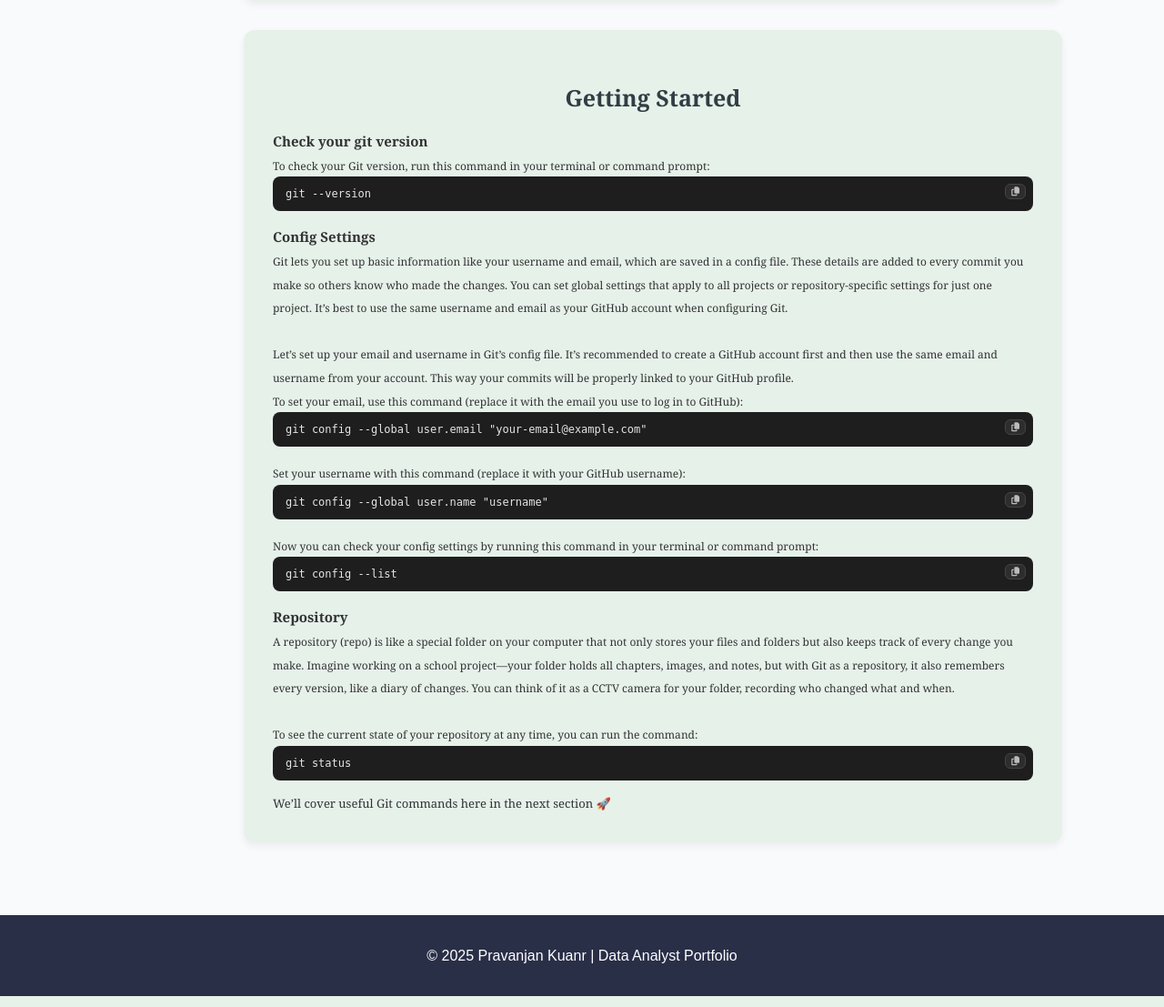
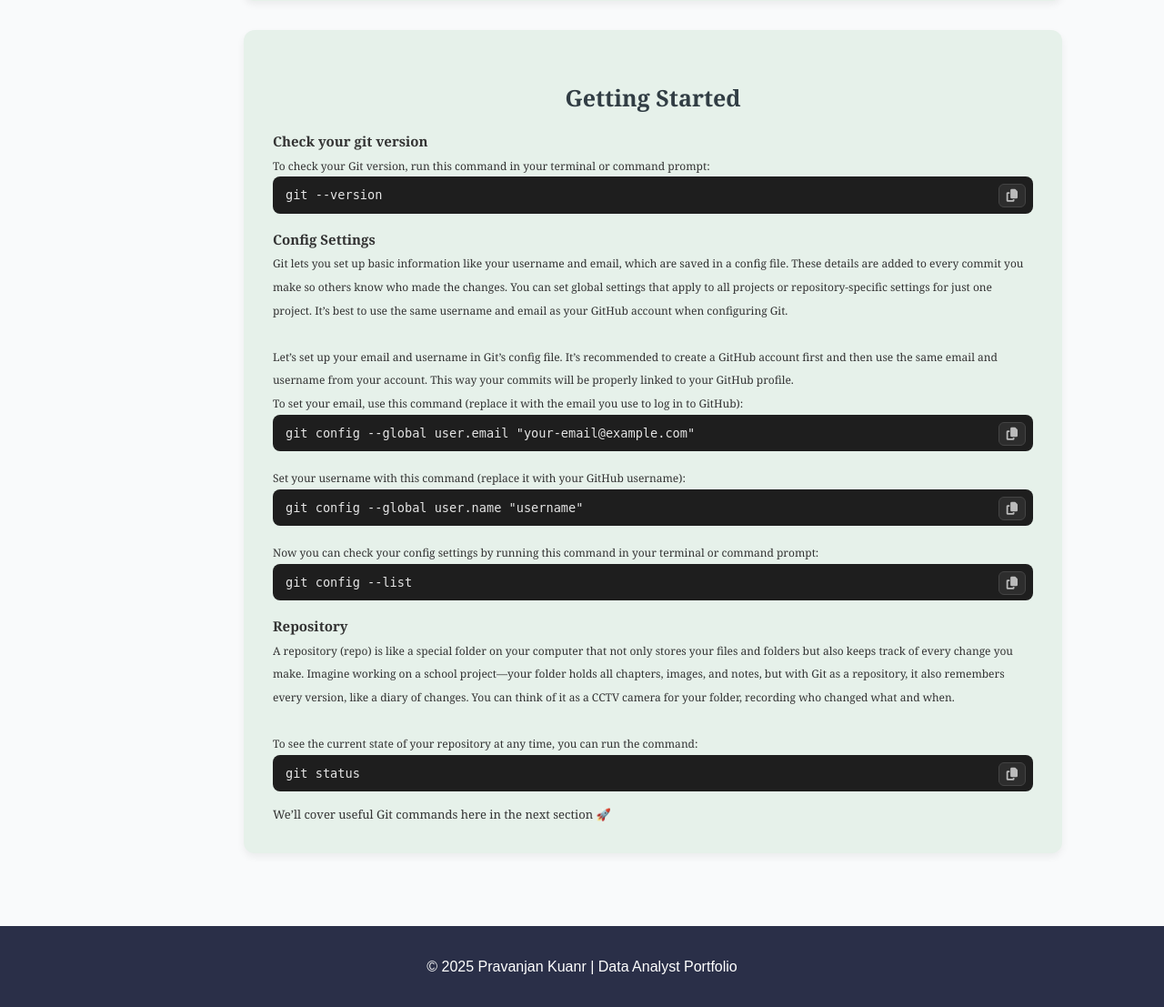
Before and after one commit to Pravanjankuanr/Portfolio_PravanjanKuanr, a Flask app: page /docs/git in a window 1280 px wide. Shown: the part 1848-2955 px from the top of the page at 91% size. Run offline with Flask 3, Linux system fonts and the light colour scheme.

Commit message:
fix copy button moving issue

```diff
--- a/static/css/styles.css
+++ b/static/css/styles.css
@@ -798,29 +798,30 @@ footer {
 }
 
 /* ====== Code Blocks ====== */
+.pre-wrapper {
+  position: relative; /* for absolute positioning of button */
+  margin-bottom: 1rem;
+}
+
 pre {
   background: #1e1e1e;
   color: #e5e5e5;
-  padding: 10px 14px;      /* balanced top/bottom + left/right */
-  margin: 0 0 1rem 0;     /* small bottom spacing */
+  padding: 10px 14px;
   border-radius: 8px;
-  overflow-x: auto;       /* only scroll if needed */
+  overflow-x: auto;      /* scrollable code */
   font-size: 0.85rem;
   line-height: 1.5;
-  white-space: pre;       /* respect spacing */
+  white-space: pre;
+  margin: 0;
 }
 
 pre code {
   font-family: "Fira Code", monospace;
-  margin: 0;
-  padding: 0;
-  display: block;         /* ensures alignment */
-  white-space: pre;       /* avoid collapsing spaces */
+  display: block;
 }
 
-
 .copy-btn {
-  position: absolute;
+  position: absolute;   /* now relative to wrapper, not pre */
   top: 8px;
   right: 8px;
   background: #2d2d2d;
@@ -830,6 +831,7 @@ pre code {
   cursor: pointer;
   color: #bbb;
   font-size: 14px;
+  z-index: 10;
   transition: background 0.2s, color 0.2s;
 }
 
@@ -843,6 +845,7 @@ pre code {
   font-weight: bold;
   font-size: 12px;
 }
+
 
 
 /* ===== Layout ===== */
@@ -1105,38 +1108,40 @@ pre code {
 }
 
 /* ====== Code Blocks ====== */
+.pre-wrapper {
+  position: relative; /* for absolute positioning of button */
+  margin-bottom: 1rem;
+}
+
 pre {
   background: #1e1e1e;
   color: #e5e5e5;
-  padding: 10px 14px;      /* balanced top/bottom + left/right */
-  margin: 0 0 1rem 0;     /* small bottom spacing */
+  padding: 10px 14px;
   border-radius: 8px;
-  overflow-x: auto;       /* only scroll if needed */
-  font-size: 0.75rem;
+  overflow-x: auto;      /* scrollable code */
+  font-size: 0.85rem;
   line-height: 1.5;
-  white-space: pre;       /* respect spacing */
+  white-space: pre;
+  margin: 0;
 }
 
 pre code {
   font-family: "Fira Code", monospace;
-  margin: 0;
-  padding: 0;
-  display: block;         /* ensures alignment */
-  white-space: pre;       /* avoid collapsing spaces */
+  display: block;
 }
 
-
 .copy-btn {
-  position: absolute;
+  position: absolute;   /* now relative to wrapper, not pre */
   top: 8px;
   right: 8px;
   background: #2d2d2d;
   border: 1px solid #444;
   border-radius: 6px;
-  padding: 2px 6px;
+  padding: 4px 8px;
   cursor: pointer;
   color: #bbb;
-  font-size: 10px;
+  font-size: 14px;
+  z-index: 10;
   transition: background 0.2s, color 0.2s;
 }
 
@@ -1148,8 +1153,9 @@ pre code {
 .copied-text {
   color: #fff;
   font-weight: bold;
-  font-size: 8px;
+  font-size: 12px;
 }
+
 
 
 /* =========================
--- a/static/js/main.js
+++ b/static/js/main.js
@@ -40,6 +40,15 @@ document.addEventListener("DOMContentLoaded", () => {
      Copy Button for Code Blocks
   ======================== */
 document.querySelectorAll("pre code").forEach((codeBlock) => {
+  const pre = codeBlock.parentNode;
+
+  // create a wrapper for pre + button
+  const wrapper = document.createElement("div");
+  wrapper.className = "pre-wrapper";
+  pre.parentNode.insertBefore(wrapper, pre);
+  wrapper.appendChild(pre);
+
+  // create copy button outside the scrollable pre
   const button = document.createElement("button");
   button.className = "copy-btn";
   button.innerHTML = '<i class="fa-solid fa-copy"></i>';
@@ -53,9 +62,8 @@ document.addEventListener("DOMContentLoaded", () => {
     });
   });
 
-    const pre = codeBlock.parentNode;
-    pre.style.position = "relative";
-    pre.appendChild(button);
+  // append button to wrapper, not pre
+  wrapper.appendChild(button);
 });
 
   /* ========================
```
Lines whose indentation alone changed are shown as unchanged.
